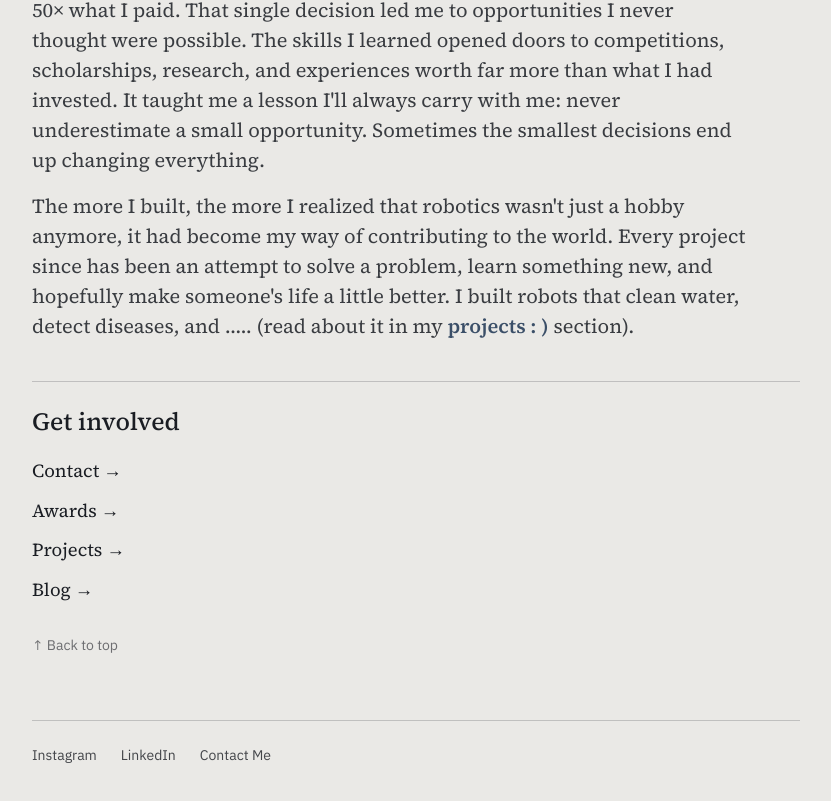
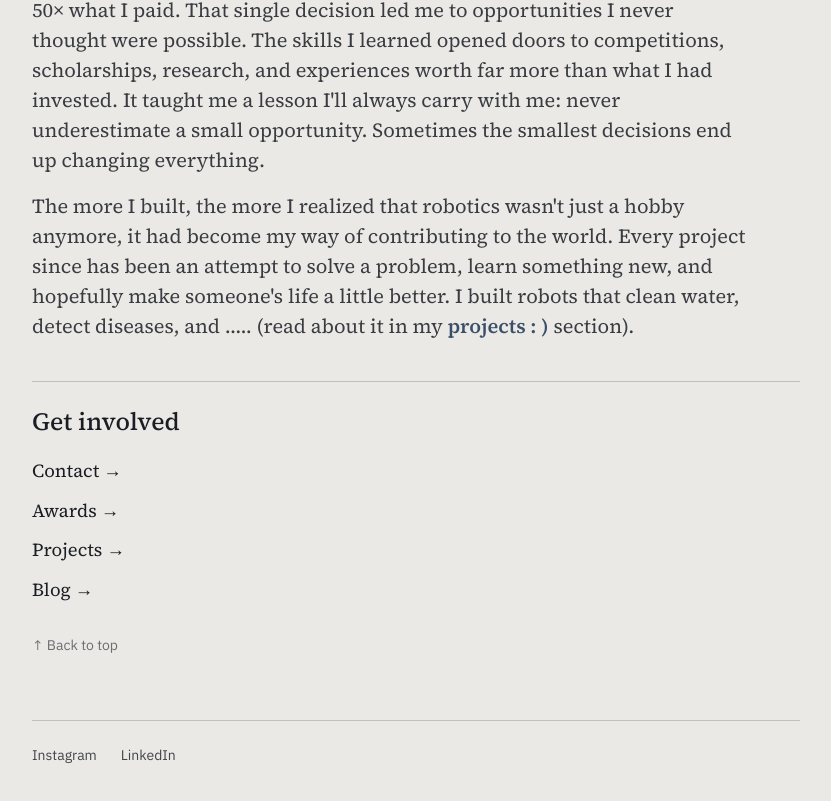
Before and after one commit to nobrainerparikshit/Parikshit-s_Portfolio, a React (Vite) app: page / in a window 1280 px wide. Shown: the part 894-1695 px from the top of the page, without its empty margins (224-1055 px from the left). Built offline with nearby package versions, Linux system fonts and the light colour scheme.

Commit message:
Update Footer.tsx

```diff
--- a/src/components/Footer.tsx
+++ b/src/components/Footer.tsx
@@ -22,16 +22,6 @@ export function Footer() {
             LinkedIn
           </a>
         </li>
-        <li>
-          <a
-            href="https://pariksh1t.netlify.app/contact"
-            target="_blank"
-            rel="noopener noreferrer"
-            className="hover:opacity-60 transition-opacity"
-          >
-            Contact Me
-          </a>
-        </li>
       </ul>
     </footer>
   )
```
